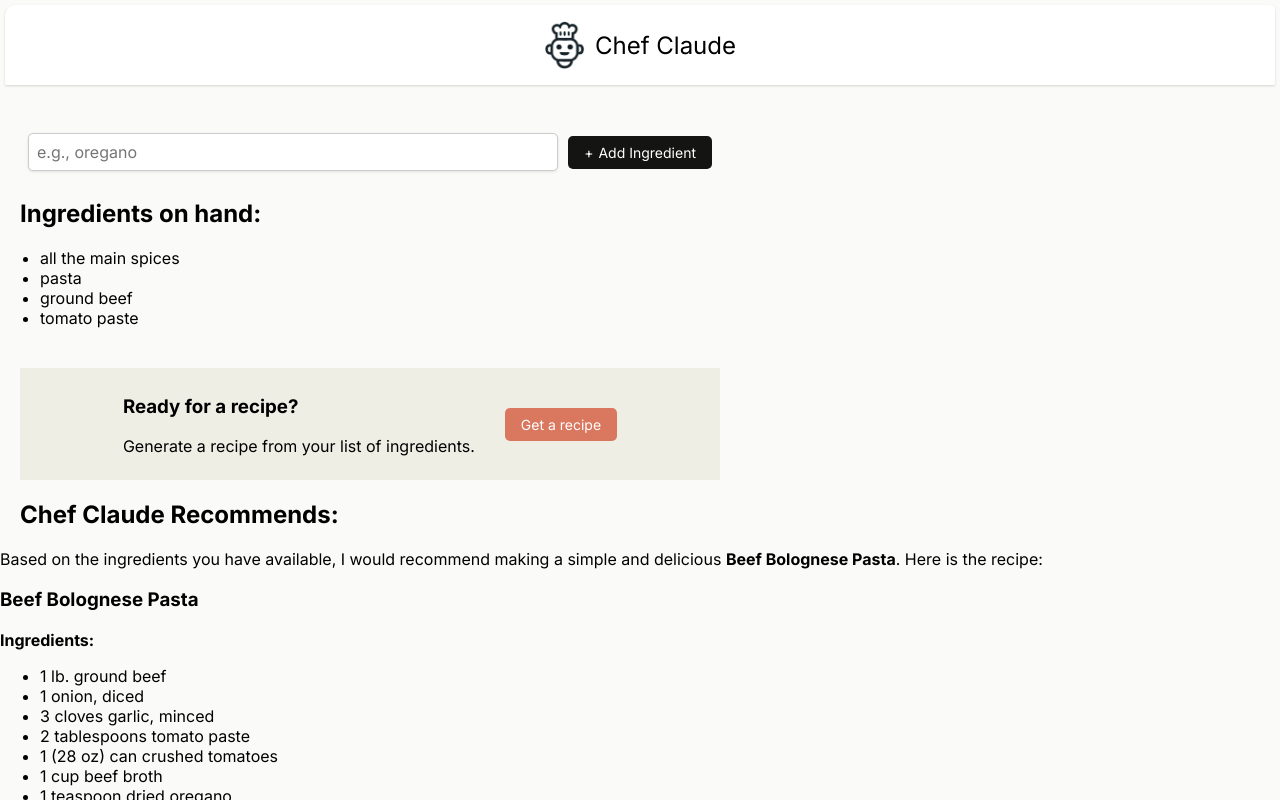
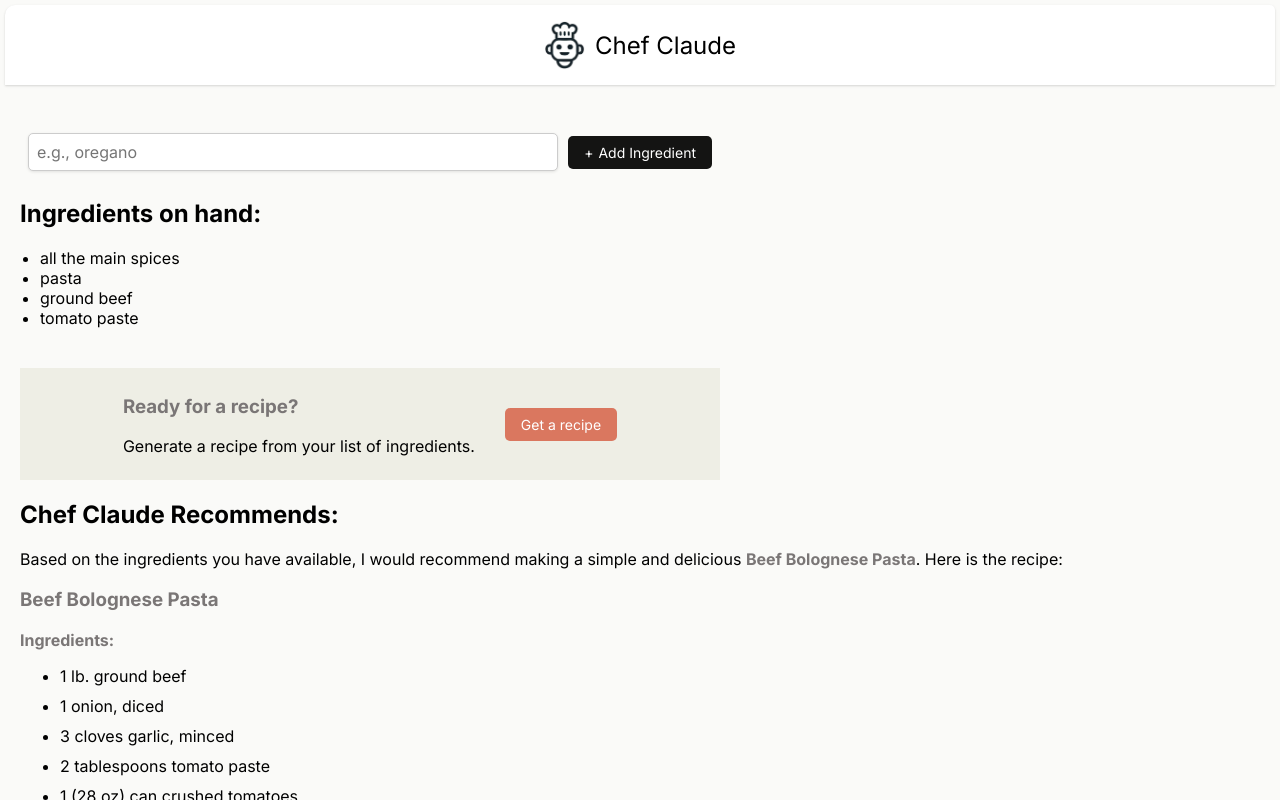
Before and after one commit to Munyajunior/React-proj-4, a React (Vite) app: page / in a window 1280 px wide. Both pictures are taken after a click on the button "Get a recipe". Shown: the top 800 px of the page. Built offline with nearby package versions, Linux system fonts and the light colour scheme.

Commit message:
✨ feat(recipe): enhance recipe display with styling
- add styling for recipe suggestions
- improve readability of recipe details

```diff
--- a/src/index.css
+++ b/src/index.css
@@ -104,6 +104,23 @@ section > div > button {
   font-family: Inter, sans-serif;
   cursor: pointer;
 }
+
+section > article.suggested-recipe-container {
+  margin: 20px;
+}
+
+section > article > strong,
+h3,
+p > strong {
+  color: #7a7676;
+}
+
+section > article > ul,
+ol {
+  display: flex;
+  flex-direction: column;
+  gap: 10px;
+}
 /*
 * {
   box-sizing: border-box;
```
